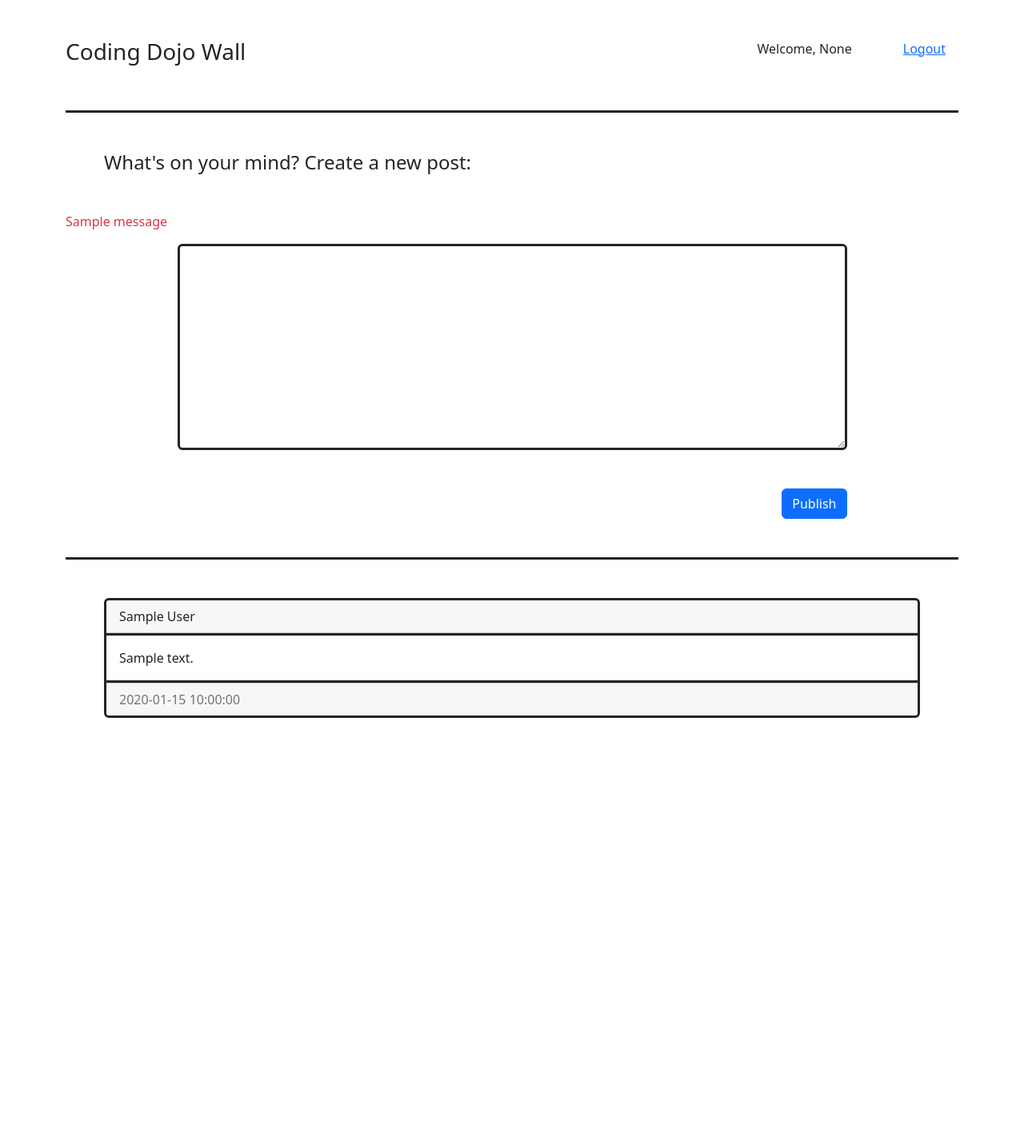
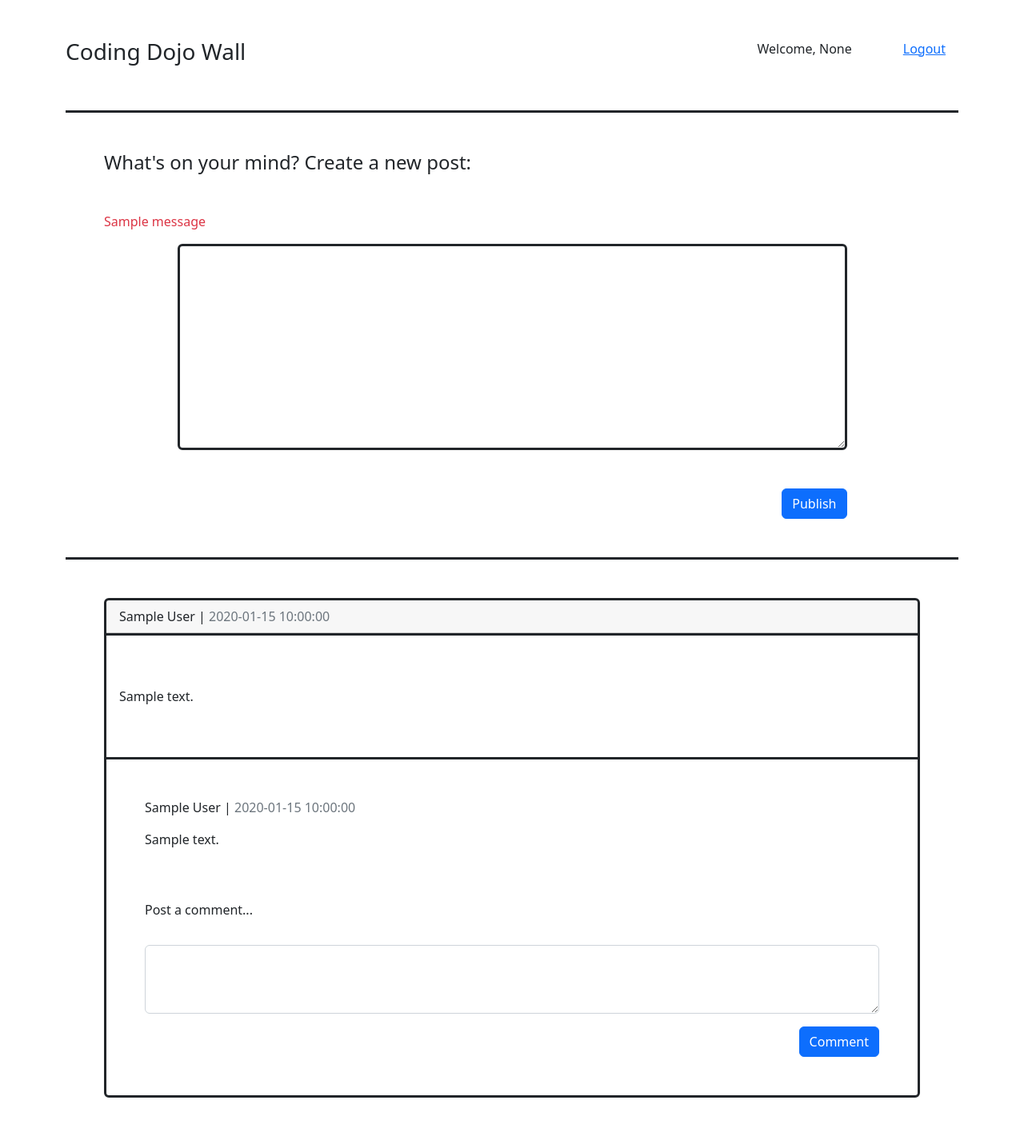
Before and after one commit to rteet702/coding-dojo-wall, a Flask app: page /wall in a window 1280 px wide. Shown: the whole page at 80% size. Before the commit the page ends 898 px from the top, so only its background shows below. Run offline with Flask 2, Linux system fonts and the light colour scheme; the visitor is signed in with stand-in values (Sample User, id 1); tables that the repository leaves empty or names only in its code hold one stand-in row (values such as "Sample post"); one stand-in notice (Sample message) is shown; some libraries are stand-ins or nearby versions.

Commit message:
7: commenting and display comment functionality done.

```diff
--- a/flask_app/controllers/wall.py
+++ b/flask_app/controllers/wall.py
@@ -13,8 +13,10 @@ def r_wall():
     }
     user = User.find_by_id(data)
     posts = User.get_all_posts_with_users()
+    comments = User.get_all_comments_with_users()
+    print(comments)
 
-    return render_template('wall.html', user=user, posts=posts)
+    return render_template('wall.html', user=user, posts=posts, comments=comments)
 
 
 @app.route('/post', methods=['POST'])
@@ -27,3 +29,15 @@ def f_post():
     if User.validate_post(data):
         User.create_post(data)
     return redirect('/wall')
+
+
+@app.route('/comment', methods=['POST'])
+def f_comment():
+    inbound = request.form
+    data = {
+        'id':session.get('user_id'),
+        'post_id' : inbound.get('post_id'),
+        'content': inbound.get('comment_content')
+    }
+    User.create_comment(data)
+    return redirect('/wall')
--- a/flask_app/models/users.py
+++ b/flask_app/models/users.py
@@ -94,11 +94,29 @@ class User:
         return connectToMySQL('coding-dojo-wall').query_db(query, data)
 
     @classmethod
+    def create_comment(cls, data):
+        query = "INSERT INTO comments (content, user_id, post_id) VALUES (%(content)s, %(id)s, %(post_id)s);"
+        return connectToMySQL('coding-dojo-wall').query_db(query, data)
+
+    @classmethod
     def get_all_posts_with_users(cls):
-        query = "SELECT CONCAT_WS(' ',first_name, last_name) as author, content, posts.created_at FROM posts JOIN users ON user_id = users.id ORDER BY posts.created_at DESC;"
+        query = "SELECT posts.id, CONCAT_WS(' ',first_name, last_name) as author, content, posts.created_at FROM posts JOIN users ON user_id = users.id ORDER BY posts.created_at DESC;"
         results = connectToMySQL('coding-dojo-wall').query_db(query)
         posts = []
         for post in results:
             posts.append(post)
 
         return posts
+
+    @classmethod
+    def get_all_comments_with_users(cls):
+        query = """SELECT comments.id, posts.id, CONCAT_WS(' ',first_name, last_name) as author, comments.content, comments.created_at FROM comments
+                    JOIN users ON user_id = users.id
+                    JOIN posts ON post_id = posts.id
+                    ORDER BY comments.created_at DESC;"""
+        results = connectToMySQL('coding-dojo-wall').query_db(query)
+        comments = []
+        for comment in results:
+            comments.append(comment)
+
+        return comments
--- a/flask_app/templates/wall.html
+++ b/flask_app/templates/wall.html
@@ -23,7 +23,7 @@
             {% with messages = get_flashed_messages() %}
             {% if messages %}
             {% for message in messages %}
-            <p class="text-danger">{{ message }}</p>
+            <p class="text-danger mx-5">{{ message }}</p>
             {% endfor %}
             {% endif %}
             {% endwith %}
@@ -36,13 +36,28 @@
         {% for post in posts: %}
         <div class="card m-5 border border-3 border-dark">
             <div class="card-header">
-                {{ post['author'] }}
+                {{ post['author'] }} | <span class="text-muted">{{ post['created_at'] }}</span>
             </div>
             <div class="card-body border-top border-bottom border-3 border-dark">
-                <p class="card-text">{{ post['content'] }}</p>
+                <p class="card-text py-5">{{ post['content'] }}</p>
             </div>
-            <div class="card-footer text-muted">
-                {{ post['created_at'] }}
+            {% for comment in comments: %}
+            {% if comment and comment['posts.id'] == post['id']: %}
+            <div class="comments p-5 pb-0">
+                <p>{{ comment['author'] }} | <span class="text-muted">{{ comment['created_at'] }}</span></p>
+                <p>{{ comment['content'] }}</p>
+            </div>
+                {% endif %}
+                {% endfor %}
+            <div class="row p-5">
+                <p>Post a comment...</p>
+                <form action="/comment" method="post">
+                    <input type="hidden" name="post_id" value="{{ post['id'] }}">
+                    <div class="box d-flex flex-column align-items-end">
+                        <textarea class="form-control my-3" name="comment_content" id="comment_content" rows="3"></textarea>
+                        <input type="submit" value="Comment" class="btn btn-primary">
+                    </div>
+                </form>
             </div>
         </div>
         {% endfor %}
```
